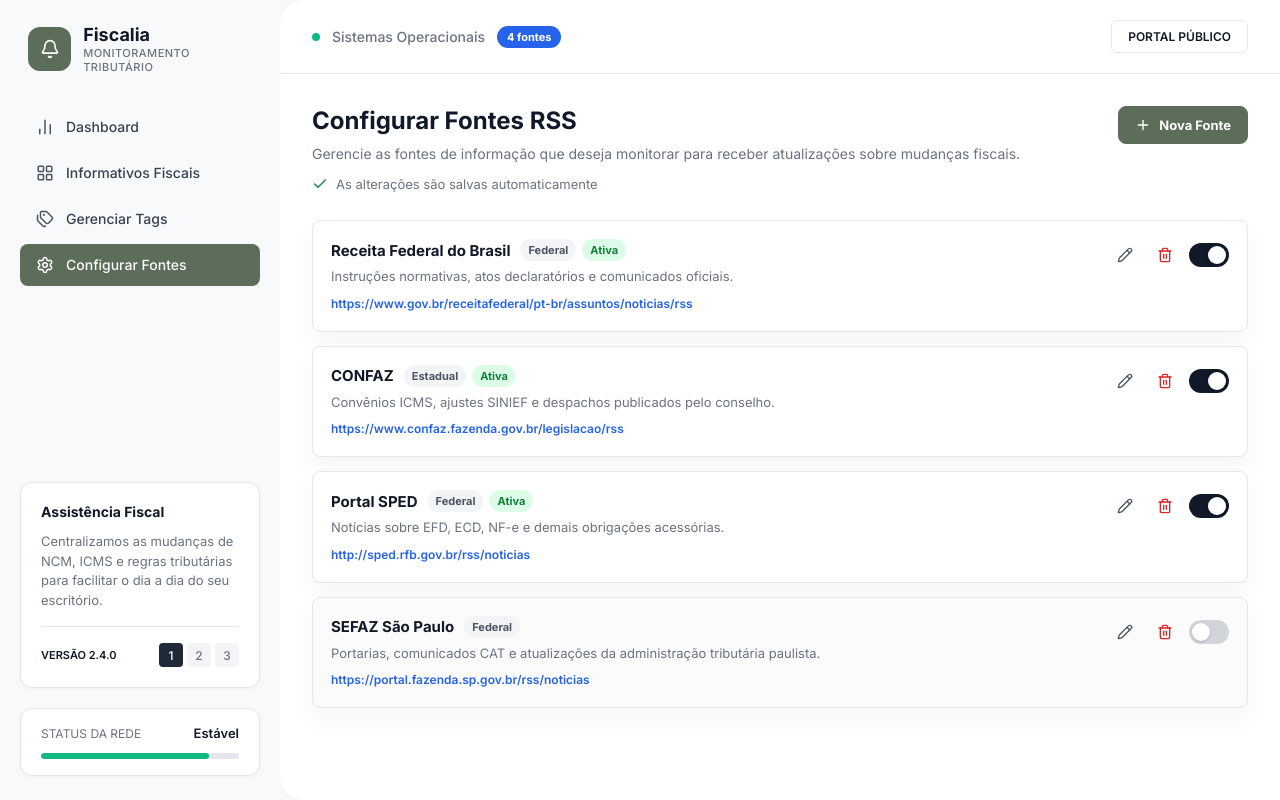
After one commit to dn-freelance/pi-fiscalia, a Django app: page /configurar-fontes/ in a window 1280 px wide. The commit adds this page. Run offline with Django 5.2, Linux system fonts and the light colour scheme.

Commit message:
feat(fontes): adicionar módulo de configuração

```diff
--- a/feeds/urls.py
+++ b/feeds/urls.py
@@ -1,4 +1,5 @@
 from django.urls import path
+
 from . import views
 
 app_name = 'feeds'
@@ -6,4 +7,5 @@ app_name = 'feeds'
 urlpatterns = [
     path('', views.index, name='index'),
     path('api/exemplo/', views.exemplo_post, name='exemplo_post'),
+    path('configurar-fontes/', views.configure_sources, name='configure_sources'),
 ]
--- a/feeds/views.py
+++ b/feeds/views.py
@@ -1,10 +1,13 @@
 import json
+
+from django.http import JsonResponse
 from django.shortcuts import render
-from django.http import JsonResponse
 from django.views.decorators.csrf import csrf_exempt
+
 
 def index(request):
     return render(request, 'index.html')
+
 
 @csrf_exempt
 def exemplo_post(request):
@@ -20,3 +23,42 @@ def exemplo_post(request):
             return JsonResponse({'status': 'erro', 'mensagem': 'JSON inválido'}, status=400)
 
     return JsonResponse({'status': 'erro', 'mensagem': 'Apenas requisições POST são permitidas'}, status=405)
+
+
+def configure_sources(request):
+    sources = [
+        {
+            'id': 1,
+            'name': 'Receita Federal do Brasil',
+            'category': 'Federal',
+            'description': 'Instruções normativas, atos declaratórios e comunicados oficiais.',
+            'url': 'https://www.gov.br/receitafederal/pt-br/assuntos/noticias/rss',
+            'active': True,
+        },
+        {
+            'id': 2,
+            'name': 'CONFAZ',
+            'category': 'Estadual',
+            'description': 'Convênios ICMS, ajustes SINIEF e despachos publicados pelo conselho.',
+            'url': 'https://www.confaz.fazenda.gov.br/legislacao/rss',
+            'active': True,
+        },
+        {
+            'id': 3,
+            'name': 'Portal SPED',
+            'category': 'Federal',
+            'description': 'Notícias sobre EFD, ECD, NF-e e demais obrigações acessórias.',
+            'url': 'http://sped.rfb.gov.br/rss/noticias',
+            'active': True,
+        },
+        {
+            'id': 4,
+            'name': 'SEFAZ São Paulo',
+            'category': 'Federal',
+            'description': 'Portarias, comunicados CAT e atualizações da administração tributária paulista.',
+            'url': 'https://portal.fazenda.sp.gov.br/rss/noticias',
+            'active': False,
+        },
+    ]
+
+    return render(request, 'configure_sources.html', {'sources': sources})
--- a/static/css/style.css
+++ b/static/css/style.css
@@ -562,3 +562,322 @@ body {
   background-color: #4a5d4e; /* Cor verde aproximada da image_ee3617.png */
   color: #fff;
 }
+
+/* Configurar Fontes */
+.badge-muted {
+    background-color: #eef2f7;
+    color: #374151;
+    border: 1px solid #d8dee8;
+}
+
+.sources-page {
+    width: 100%;
+    max-width: 1040px;
+}
+
+.sources-header {
+    display: flex;
+    align-items: flex-start;
+    justify-content: space-between;
+    gap: 24px;
+    margin-bottom: 24px;
+}
+
+.sources-title {
+    font-size: 24px;
+    font-weight: 700;
+    color: var(--text-main);
+    margin-bottom: 8px;
+}
+
+.sources-subtitle {
+    font-size: 14px;
+    color: var(--text-muted);
+    line-height: 1.5;
+    margin-bottom: 12px;
+}
+
+.sources-status {
+    display: inline-flex;
+    align-items: center;
+    gap: 8px;
+    color: #15803d;
+    font-size: 13px;
+    font-weight: 500;
+}
+
+.sources-status-text {
+    color: var(--text-muted);
+    font-weight: 300;
+}
+
+.sources-status svg {
+    width: 16px;
+    height: 16px;
+}
+
+.btn-source-primary {
+    display: inline-flex;
+    align-items: center;
+    justify-content: center;
+    gap: 8px;
+    min-height: 38px;
+    padding: 0 16px;
+    background-color: var(--primary-color);
+    color: #ffffff;
+    border: 1px solid var(--primary-color);
+    border-radius: 8px;
+    font-size: 13px;
+    font-weight: 700;
+    text-decoration: none;
+    white-space: nowrap;
+    transition: background-color 0.2s ease, border-color 0.2s ease;
+}
+
+.btn-source-primary:hover {
+    background-color: var(--primary-color-hover);
+    border-color: var(--primary-color-hover);
+}
+
+.btn-source-primary svg {
+    width: 16px;
+    height: 16px;
+}
+
+.sources-grid {
+    display: grid;
+    gap: 14px;
+}
+
+.source-card {
+    display: flex;
+    align-items: flex-start;
+    justify-content: space-between;
+    gap: 18px;
+    background-color: var(--card-bg);
+    border: 1px solid var(--border-color);
+    border-radius: 8px;
+    padding: 18px;
+    box-shadow: 0 12px 26px rgba(17, 24, 39, 0.04);
+}
+
+.source-card.is-paused {
+    background-color: #fbfbfc;
+}
+
+.source-card-main {
+    min-width: 0;
+}
+
+.source-title-row {
+    display: flex;
+    align-items: center;
+    flex-wrap: wrap;
+    gap: 10px;
+    margin-bottom: 6px;
+}
+
+.source-title-row h2 {
+    font-size: 15px;
+    font-weight: 700;
+    color: var(--text-main);
+}
+
+.source-tags {
+    display: inline-flex;
+    align-items: center;
+    flex-wrap: wrap;
+    gap: 6px;
+}
+
+.source-pill {
+    display: inline-flex;
+    align-items: center;
+    height: 22px;
+    padding: 0 8px;
+    border-radius: 999px;
+    background-color: #f3f4f6;
+    color: #4b5563;
+    font-size: 11px;
+    font-weight: 700;
+}
+
+.source-pill.is-active {
+    background-color: #dcfce7;
+    color: #15803d;
+}
+
+.source-description {
+    color: var(--text-muted);
+    font-size: 13px;
+    line-height: 1.5;
+    margin-bottom: 8px;
+}
+
+.source-url {
+    display: block;
+    width: fit-content;
+    max-width: 100%;
+    color: #2563eb;
+    font-size: 12px;
+    font-weight: 600;
+    line-height: 1.5;
+    text-decoration: none;
+    word-break: break-word;
+}
+
+.source-url:hover {
+    text-decoration: underline;
+}
+
+.source-update {
+    display: inline-block;
+    margin-top: 8px;
+    color: #6b7280;
+    font-size: 12px;
+}
+
+.source-actions {
+    display: flex;
+    align-items: center;
+    gap: 8px;
+    flex-shrink: 0;
+}
+
+.source-icon-button {
+    width: 32px;
+    height: 32px;
+    display: inline-flex;
+    align-items: center;
+    justify-content: center;
+    border: 1px solid transparent;
+    border-radius: 8px;
+    background-color: transparent;
+    color: #4b5563;
+    cursor: pointer;
+    transition: background-color 0.2s ease, color 0.2s ease, border-color 0.2s ease;
+}
+
+.source-icon-button:hover {
+    background-color: #f3f4f6;
+    border-color: #e5e7eb;
+    color: var(--text-main);
+}
+
+.source-icon-button.danger {
+    color: #dc2626;
+}
+
+.source-icon-button.danger:hover {
+    background-color: #fef2f2;
+    border-color: #fecaca;
+}
+
+.source-icon-button svg {
+    width: 16px;
+    height: 16px;
+}
+
+.source-toggle {
+    position: relative;
+    display: inline-flex;
+    width: 40px;
+    height: 24px;
+    cursor: pointer;
+}
+
+.source-toggle input {
+    position: absolute;
+    opacity: 0;
+    pointer-events: none;
+}
+
+.source-toggle span {
+    position: relative;
+    width: 100%;
+    height: 100%;
+    border-radius: 999px;
+    background-color: #d1d5db;
+    transition: background-color 0.2s ease;
+}
+
+.source-toggle span::before {
+    content: "";
+    position: absolute;
+    top: 3px;
+    left: 3px;
+    width: 18px;
+    height: 18px;
+    border-radius: 50%;
+    background-color: #ffffff;
+    box-shadow: 0 1px 3px rgba(17, 24, 39, 0.2);
+    transition: transform 0.2s ease;
+}
+
+.source-toggle input:checked + span {
+    background-color: #111827;
+}
+
+.source-toggle input:checked + span::before {
+    transform: translateX(16px);
+}
+
+.source-toggle input:focus-visible + span {
+    outline: 3px solid rgba(37, 99, 235, 0.25);
+    outline-offset: 2px;
+}
+
+@media (max-width: 900px) {
+    .app-container {
+        flex-direction: column;
+    }
+
+    .sidebar {
+        width: 100%;
+        height: auto;
+        position: relative;
+    }
+
+    .sidebar-widgets {
+        display: none;
+    }
+
+    .main-content,
+    .top-header {
+        border-radius: 0;
+    }
+
+    .page-content {
+        padding: 24px;
+    }
+}
+
+@media (max-width: 640px) {
+    .top-header,
+    .sources-header,
+    .source-card {
+        flex-direction: column;
+        align-items: stretch;
+    }
+
+    .top-header {
+        gap: 14px;
+    }
+
+    .header-left,
+    .header-right,
+    .btn-portal,
+    .btn-source-primary {
+        width: 100%;
+    }
+
+    .header-left {
+        flex-wrap: wrap;
+    }
+
+    .source-actions {
+        justify-content: flex-end;
+        border-top: 1px solid var(--border-color);
+        padding-top: 14px;
+    }
+}
--- a/templates/base.html
+++ b/templates/base.html
@@ -30,7 +30,7 @@
             <nav class="sidebar-nav">
                 <ul>
                     <li>
-                        <a href="/" class="nav-item active">
+                        <a href="{% url 'feeds:index' %}" class="nav-item {% if request.resolver_match.url_name == 'index' %}active{% endif %}">
                             <i data-lucide="bar-chart-2"></i>
                             Dashboard
                         </a>
@@ -48,7 +48,7 @@
                         </a>
                     </li>
                     <li>
-                        <a href="#" class="nav-item">
+                        <a href="{% url 'feeds:configure_sources' %}" class="nav-item {% if request.resolver_match.url_name == 'configure_sources' %}active{% endif %}">
                             <i data-lucide="settings"></i>
                             Configurar Fontes
                         </a>
@@ -89,7 +89,7 @@
                 <div class="header-left">
                     <span class="status-dot"></span>
                     <span class="header-title">Sistemas Operacionais</span>
-                    <span class="badge-new">7 novas</span>
+                    {% block header_badge %}<span class="badge-new">7 novas</span>{% endblock %}
                 </div>
                 <div class="header-right">
                     <a href="#" class="btn-portal">PORTAL PÚBLICO</a>
@@ -105,5 +105,6 @@
     <script>
         lucide.createIcons();
     </script>
+    {% block scripts %}{% endblock %}
 </body>
 </html>
--- /dev/null
+++ b/templates/configure_sources.html
@@ -0,0 +1,62 @@
+{% extends "base.html" %}
+
+{% block title %}Configurar Fontes | PI Fiscalia{% endblock %}
+{% block header_badge %}<span class="badge-new">{{ sources|length }} fontes</span>{% endblock %}
+
+{% block content %}
+<section class="sources-page">
+    <div class="sources-header">
+        <div>
+            <h1 class="sources-title">Configurar Fontes RSS</h1>
+            <p class="sources-subtitle">Gerencie as fontes de informa&ccedil;&atilde;o que deseja monitorar para receber atualiza&ccedil;&otilde;es sobre mudan&ccedil;as fiscais.</p>
+            <div class="sources-status">
+                <i data-lucide="check"></i>
+                <span class="sources-status-text">As altera&ccedil;&otilde;es s&atilde;o salvas automaticamente</span>
+            </div>
+        </div>
+
+        <a href="#" class="btn-source-primary" title="Adicionar nova fonte">
+            <i data-lucide="plus"></i>
+            <span>Nova Fonte</span>
+        </a>
+    </div>
+
+    <div class="sources-grid">
+        {% for source in sources %}
+            <article class="source-card {% if not source.active %}is-paused{% endif %}">
+                <div class="source-card-main">
+                    <div class="source-title-row">
+                        <h2>{{ source.name }}</h2>
+                        <div class="source-tags">
+                            <span class="source-pill">{{ source.category }}</span>
+                            {% if source.active %}<span class="source-pill is-active">Ativa</span>{% endif %}
+                        </div>
+                    </div>
+
+                    <p class="source-description">{{ source.description }}</p>
+
+                    <a href="{{ source.url }}" class="source-url" target="_blank" rel="noreferrer">
+                        {{ source.url }}
+                    </a>
+                </div>
+
+                <div class="source-actions">
+                    <button type="button" class="source-icon-button" title="Editar fonte" aria-label="Editar {{ source.name }}">
+                        <i data-lucide="pencil"></i>
+                    </button>
+
+                    <button type="button" class="source-icon-button danger" title="Excluir fonte" aria-label="Excluir {{ source.name }}">
+                        <i data-lucide="trash-2"></i>
+                    </button>
+
+                    <label class="source-toggle" title="Ativar ou desativar fonte">
+                        <input type="checkbox" aria-label="Ativar ou desativar {{ source.name }}" {% if source.active %}checked{% endif %}>
+                        <span></span>
+                    </label>
+                </div>
+            </article>
+        {% endfor %}
+    </div>
+</section>
+
+{% endblock %}
```
